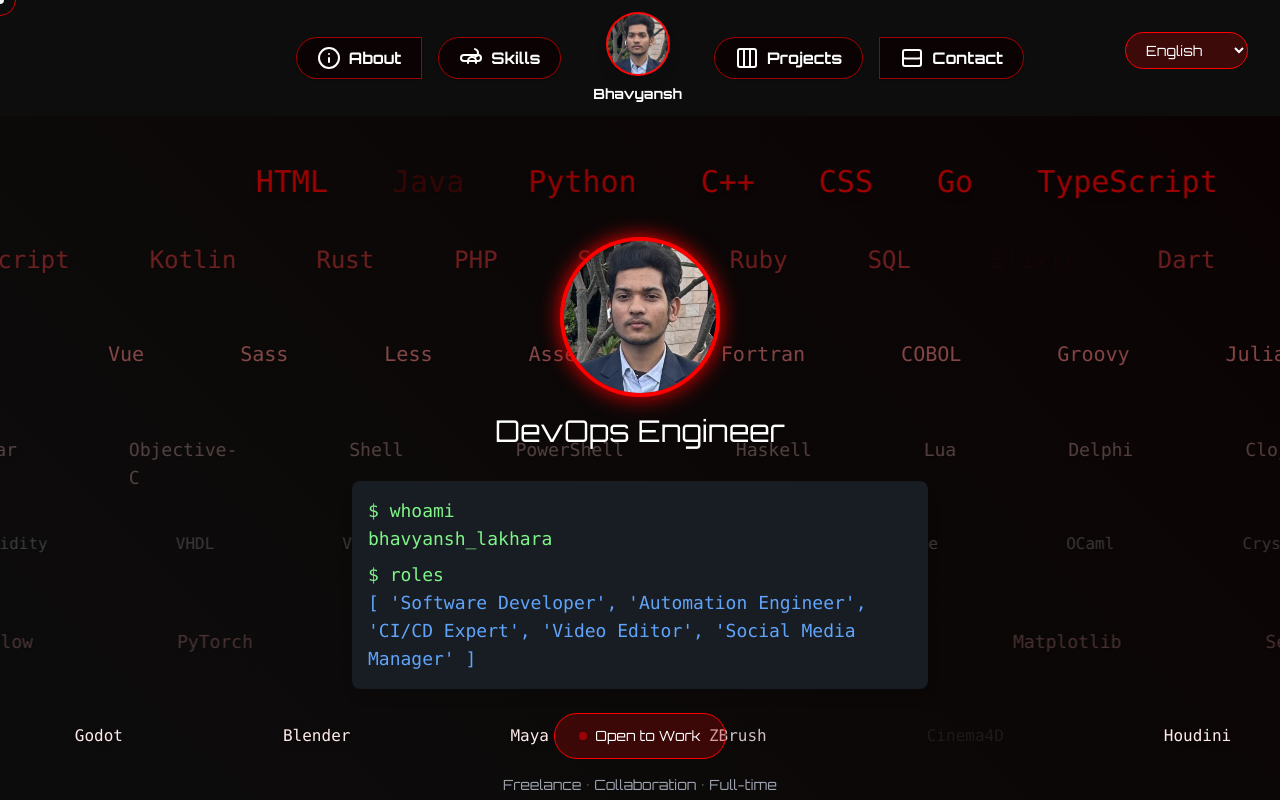
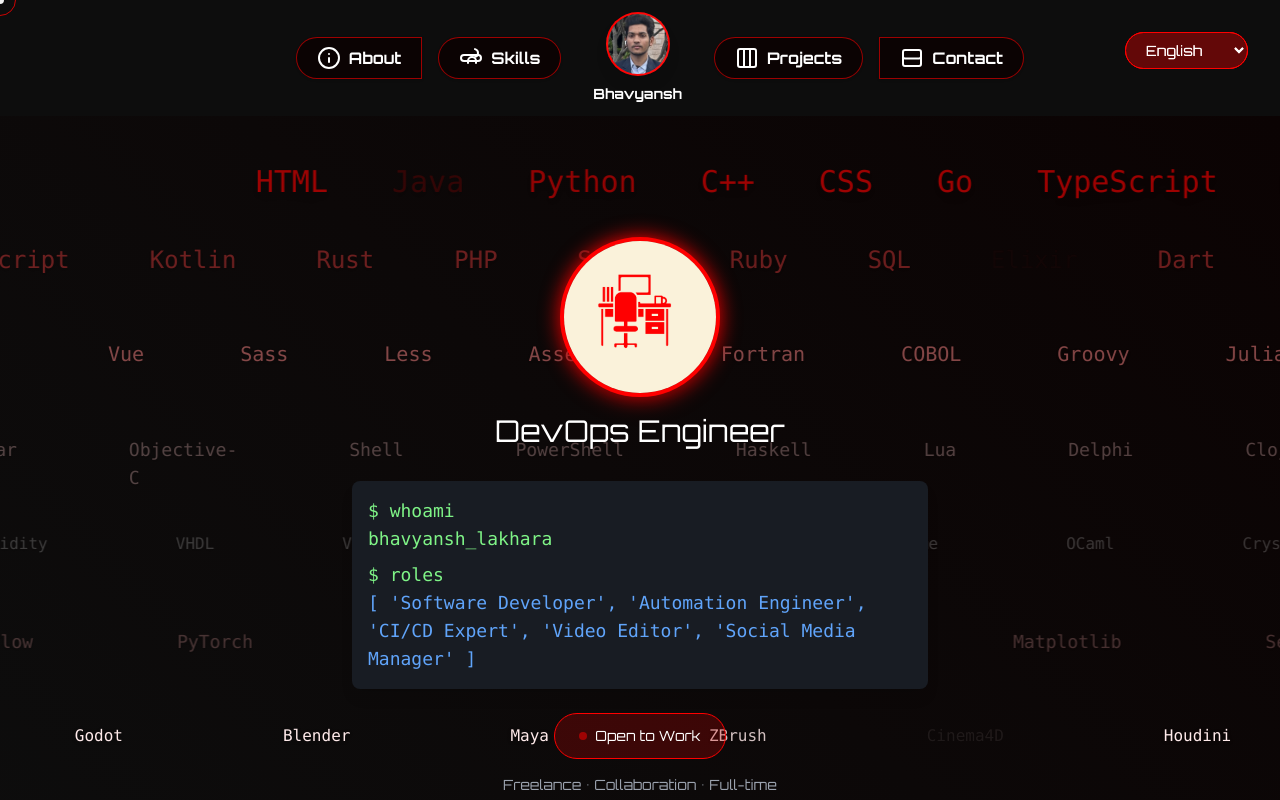
Before and after one commit to bhavyansh862/one.portfolio, a React (Vite) app: page / in a window 1280 px wide. Shown: the top 800 px of the page. Built offline with nearby package versions, Linux system fonts and the light colour scheme.

Commit message:
Update Hero.tsx

```diff
--- a/src/components/Hero.tsx
+++ b/src/components/Hero.tsx
@@ -3,6 +3,8 @@ import { gsap } from 'gsap';
 import { ScrollTrigger } from 'gsap/ScrollTrigger';
 import { useLanguage } from '../context/LanguageContext';
 import { motion } from 'framer-motion';
+import downloadPng from '../assets/download.png';
+import LanguageToggle from './LanguageToggle';
 
 const Hero: React.FC = () => {
   const heroRef = useRef<HTMLDivElement>(null);
@@ -86,6 +88,7 @@ const Hero: React.FC = () => {
         background: 'linear-gradient(45deg, #0d0d0d 0%, #0b0303 100%)'
       }}
     >
+      <LanguageToggle />
       {/* Animated Profile Popup */}
       {/* The profile popup feature is disabled, so this block is removed. */}
       {/* Animated Data Flow Background */}
@@ -149,7 +152,7 @@ const Hero: React.FC = () => {
         transition={{ duration: 1.5, ease: 'easeInOut' }}
       >
         <img
-          src="/profile it.jpeg"
+          src={downloadPng}
           alt="Profile"
           className="mx-auto mb-4 w-32 h-32 md:w-40 md:h-40 object-cover rounded-full border-4 border-[#ff0000] shadow-lg"
           style={{ filter: 'drop-shadow(0 0 10px #ff0000)' }}
```
